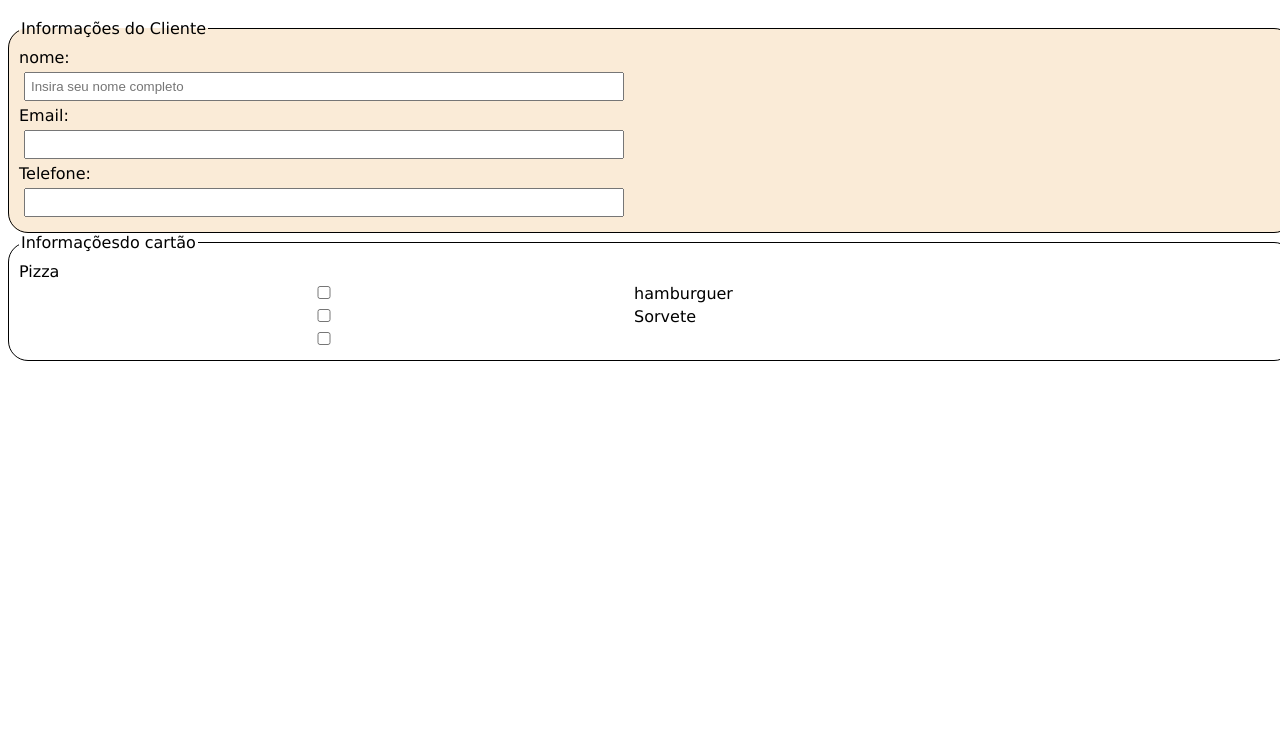
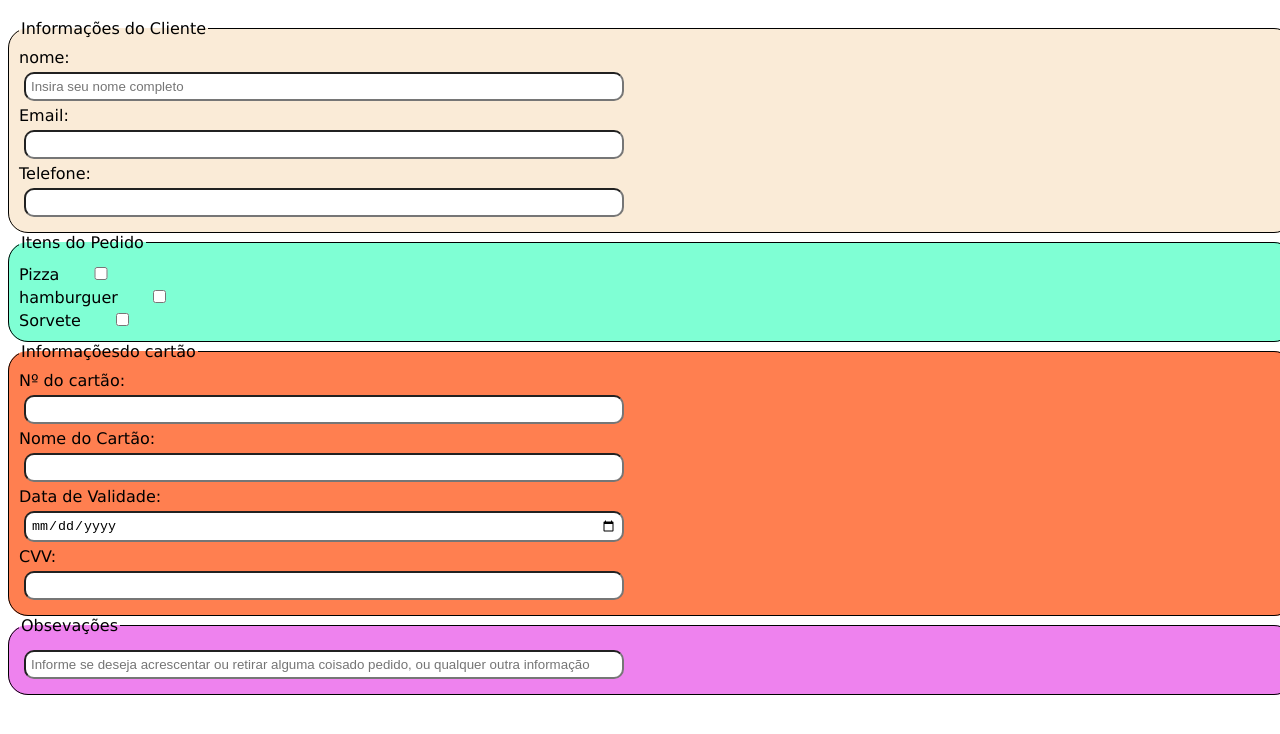
Before and after one commit to Brronu/desevolvimento_sistemas_, a plain HTML site: page Atividade/atividade-formulario.html in a window 1280 px wide. Shown: the part 62-796 px from the top of the page. Drawn offline with Linux system fonts and the light colour scheme.

Commit message:
Atualização da atividade formulario

```diff
--- a/Atividade/atividade-formulario.html
+++ b/Atividade/atividade-formulario.html
@@ -24,16 +24,37 @@
         </fieldset>
 
         <fieldset class="cor2">
-            <legend>Informaçõesdo cartão</legend>
-            <label for="pizza">Pizza</label> <br>
-            <input type="checkbox" name="pizza" id="pizza">
+            <legend>Itens do Pedido</legend>
+            <label for="pizza">Pizza</label>
+            <input type="checkbox" name="pizza" id="pizza"> <br>
 
 
             <label for="hamburguer">hamburguer</label>
-            <input type="checkbox" name="pizza" id="pizza">
+            <input type="checkbox" name="pizza" id="pizza"><br>
 
             <label for="Sorvete">Sorvete</label>
             <input type="checkbox" name="Sorvete" id="Sorvete">
+        </fieldset>
+
+        <fieldset class="cor3">
+            <legend>Informaçõesdo cartão</legend>
+            <label for="">Nº do cartão:</label> <br>
+            <input type="text" name="N do cartao" id="">
+            <br>
+            <label for="">Nome do Cartão:</label> <br>
+            <input type="text" name="nome do cartao" id="">
+            <br>
+            <label for="">Data de Validade:</label><br>
+            <input type="date" name="data de validade" id="">
+            <br>
+            <label for="">CVV:</label><br>
+            <input type="number" name="cvv" id="">
+        </fieldset>
+
+        <fieldset class="cor4">
+            <legend>Obsevações</legend>
+            <input type="text" placeholder="Informe se deseja acrescentar ou retirar alguma coisado pedido, ou qualquer outra informação">
+
         </fieldset>
 
     </form>
--- a/Atividade/css/atv-formulario.css
+++ b/Atividade/css/atv-formulario.css
@@ -11,8 +11,9 @@ fieldset{
     width: 100%;
     border: 1px solid rgb(0, 0, 0);
     padding: 10px;
-    margin: 0 auto;
+    margin:0 auto;
     border-radius: 20px;
+
 }
 
 input{
@@ -28,5 +29,27 @@ input{
 }
 
 
+input[type=checkbox]{outline:none;
+    width: 5%;
+    display:inline-block;
+}
 
-input[type=checkbox]{ background-color: 1px solid red; outline: none;display: inline-block;}
+.cor2{
+    background-color: aquamarine;
+}
+
+.cor3{
+    background-color: coral;
+}
+
+/* .cor4{
+    background-color: #4caf50} */
+
+.cor4{
+    background-color: violet;
+}
+
+input[type=text], input[type=number], input[type=email],input[type=date]{
+    border-radius: 10px;
+
+}
```
